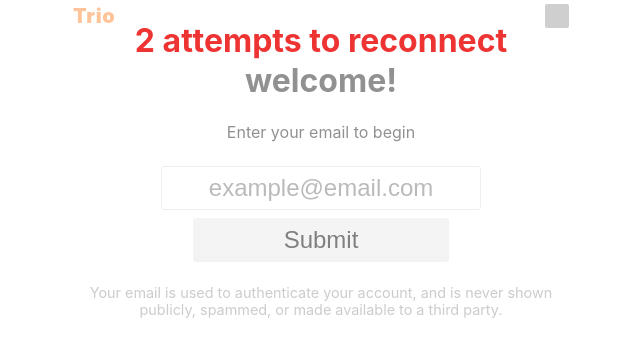
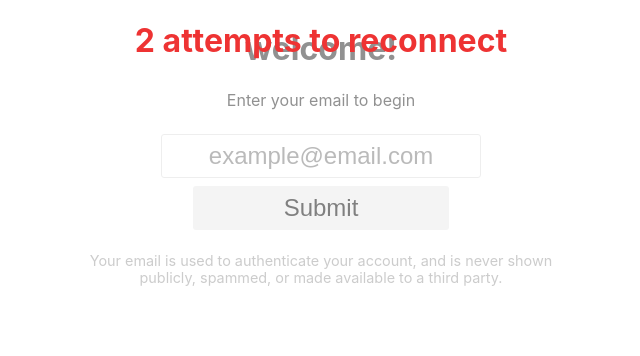
Before and after one commit to project-trio/trio, a Vue app: page /signin in a window 1280 px wide. Shown: the top 356 px of the page, without its empty margins (319-959 px from the left). Built offline with nearby package versions, Linux system fonts and the light colour scheme; no server answers; grey boxes are pictures that could not be loaded.

Commit message:
💄 Hide nav bar without signin

```diff
--- a/src/client/App.vue
+++ b/src/client/App.vue
@@ -1,6 +1,6 @@
 <template>
 <div id="app">
-	<NavBar />
+	<NavBar v-if="hasSignin" />
 	<div v-if="reconnectAttempts !== null" class="overlay">
 		<h1 class="text-center">{{ reconnectAttempts }} attempts to reconnect</h1>
 	</div>
@@ -21,6 +21,10 @@ export default {
 	countdownInterval: null,
 
 	computed: {
+		hasSignin () {
+			return this.$store.state.sessionToken
+		},
+
 		reconnectAttempts () {
 			return this.$store.state.reconnectAttempts
 		},
--- a/src/client/vue/store.js
+++ b/src/client/vue/store.js
@@ -114,5 +114,8 @@ export default new Vuex.Store({
 	},
 
 	getters: {
+		signedIn (state) {
+			return state.local.name !== null
+		},
 	},
 })
```
